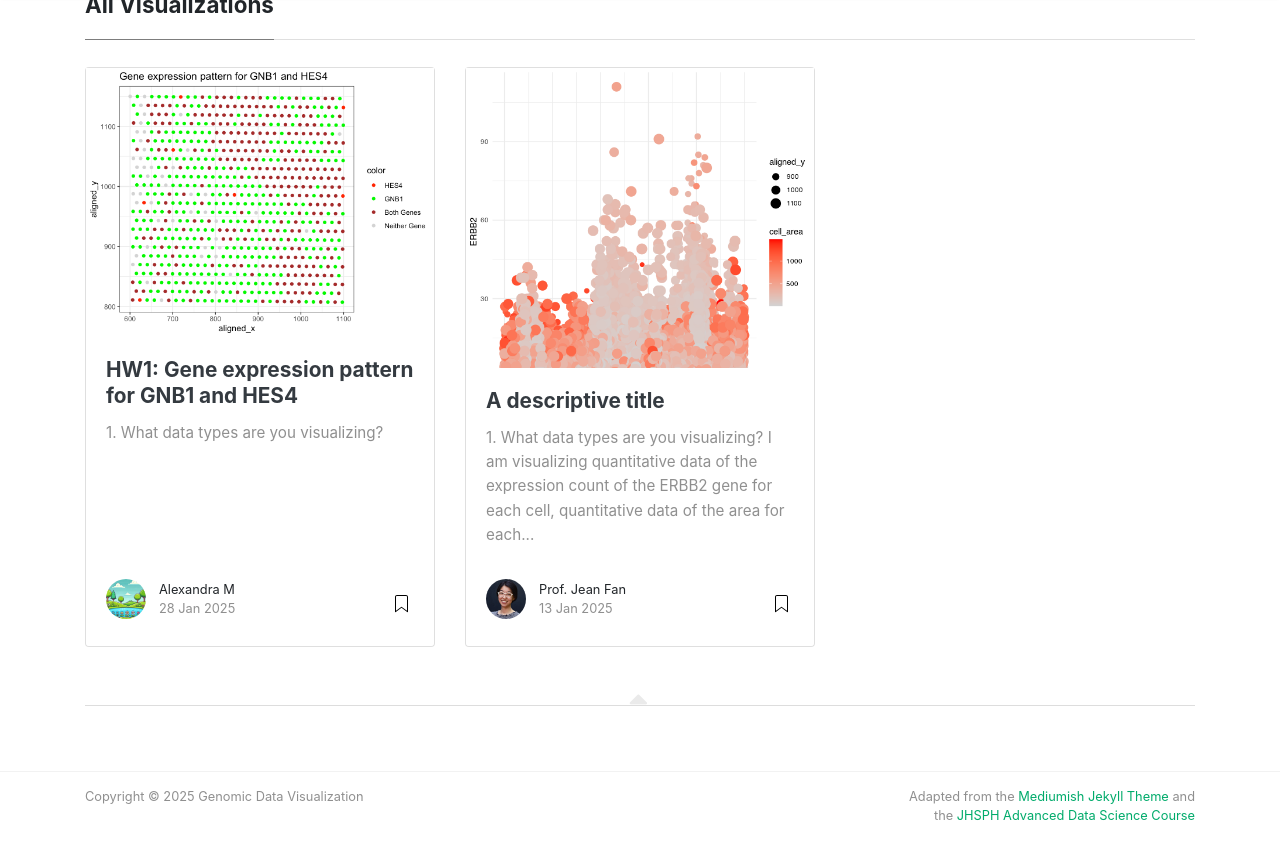
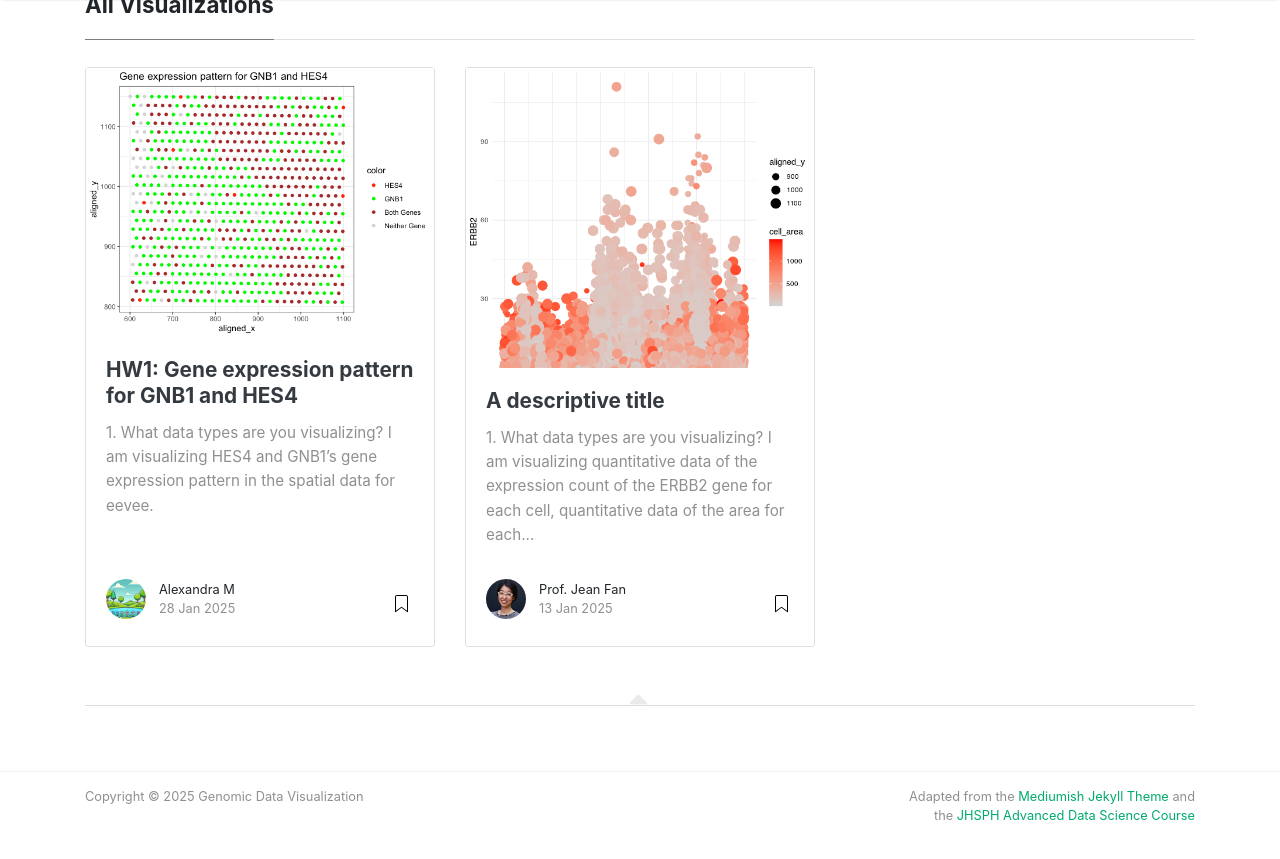
Before and after one commit to JEFworks-Lab/genomic-data-visualization-2025, a Jekyll site: the page built from index.html, in a window 1280 px wide and 900 px high, scrolled down 689 px. Shown: the top 859 px of the window. Built offline with Jekyll 4.4.1, drawn with Linux system fonts in a browser that asks for light colours; nearby versions of some CDN libraries; the list of posts is cut into pages by our own code; some of the changed lines change nothing that is shown.

Commit message:
Update 2025-1-28-ymo6.md

````diff
--- a/_posts/2025-1-28-ymo6.md
+++ b/_posts/2025-1-28-ymo6.md
@@ -9,12 +9,17 @@
 ---
 
 ### 1. What data types are you visualizing?
+I am visualizing HES4 and GNB1's gene expression pattern in the spatial data for eevee.
 
 ### 2. What data encodings (geometric primitives and visual channels) are you using to visualize these data types?
+I used points for genmetriic primitives.
+I used color, y-position and x-position for visual channels.
 
 ### 3. What about the data are you trying to make salient through this data visualization?
+I am trying to use 4 different colors to demonstrate the spatial gene expression pattern for both genes. It is almost like creating a venn diagram with the gene expressions.
 
 ### 4. What Gestalt principles or knowledge about perceptiveness of visual encodings are you using to accomplish this?
+I used similarity with color to group cells with similar gene expression pattern. As this is also shown in the legend. Red is for cells that only express HES4, green is for cells that only express GNB1, brown is when both genes are expressed, light grey is when neighr genes are expressed.
 
 ### 5. Code (paste your code in between the ``` symbols)
 
````
